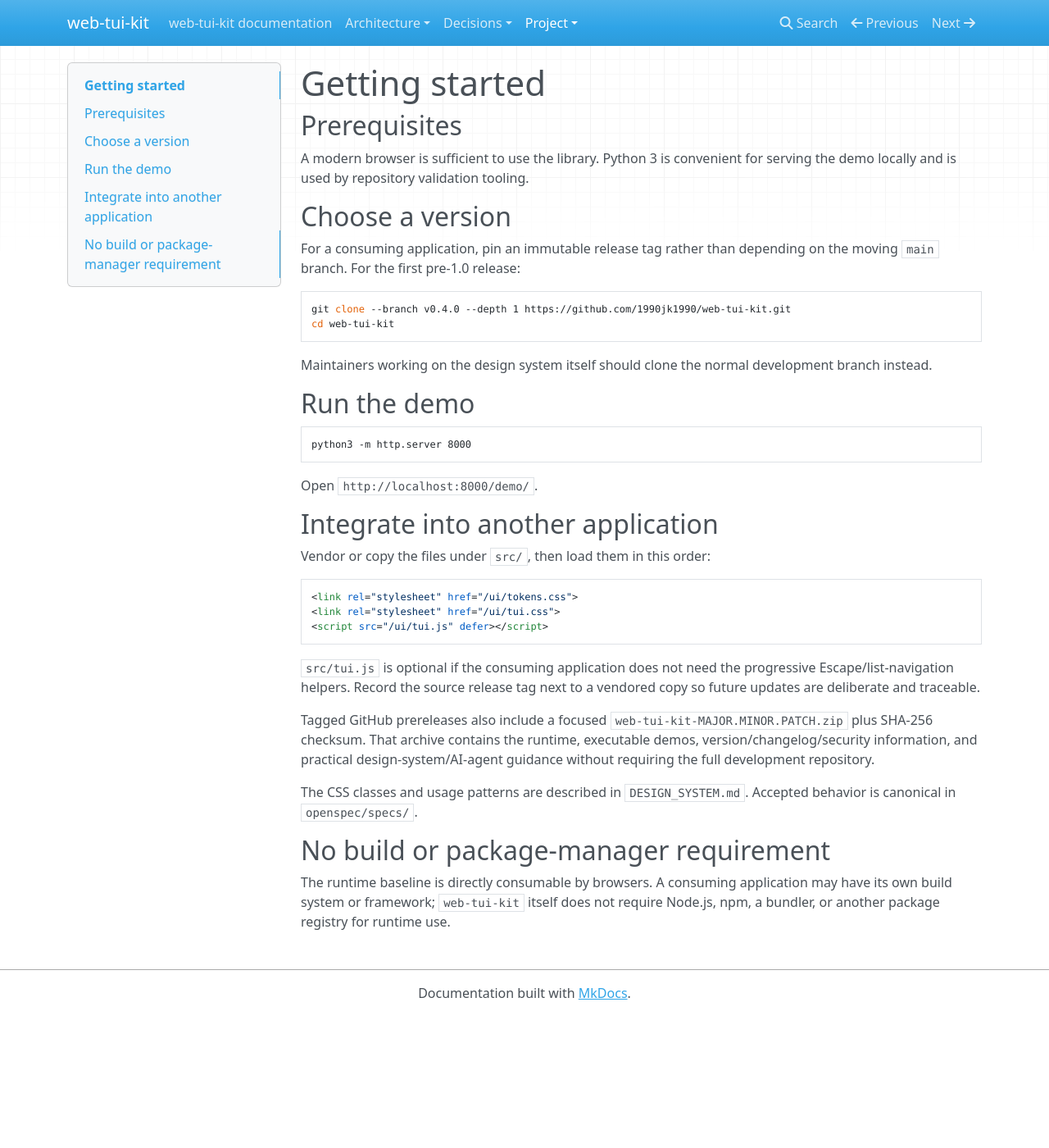
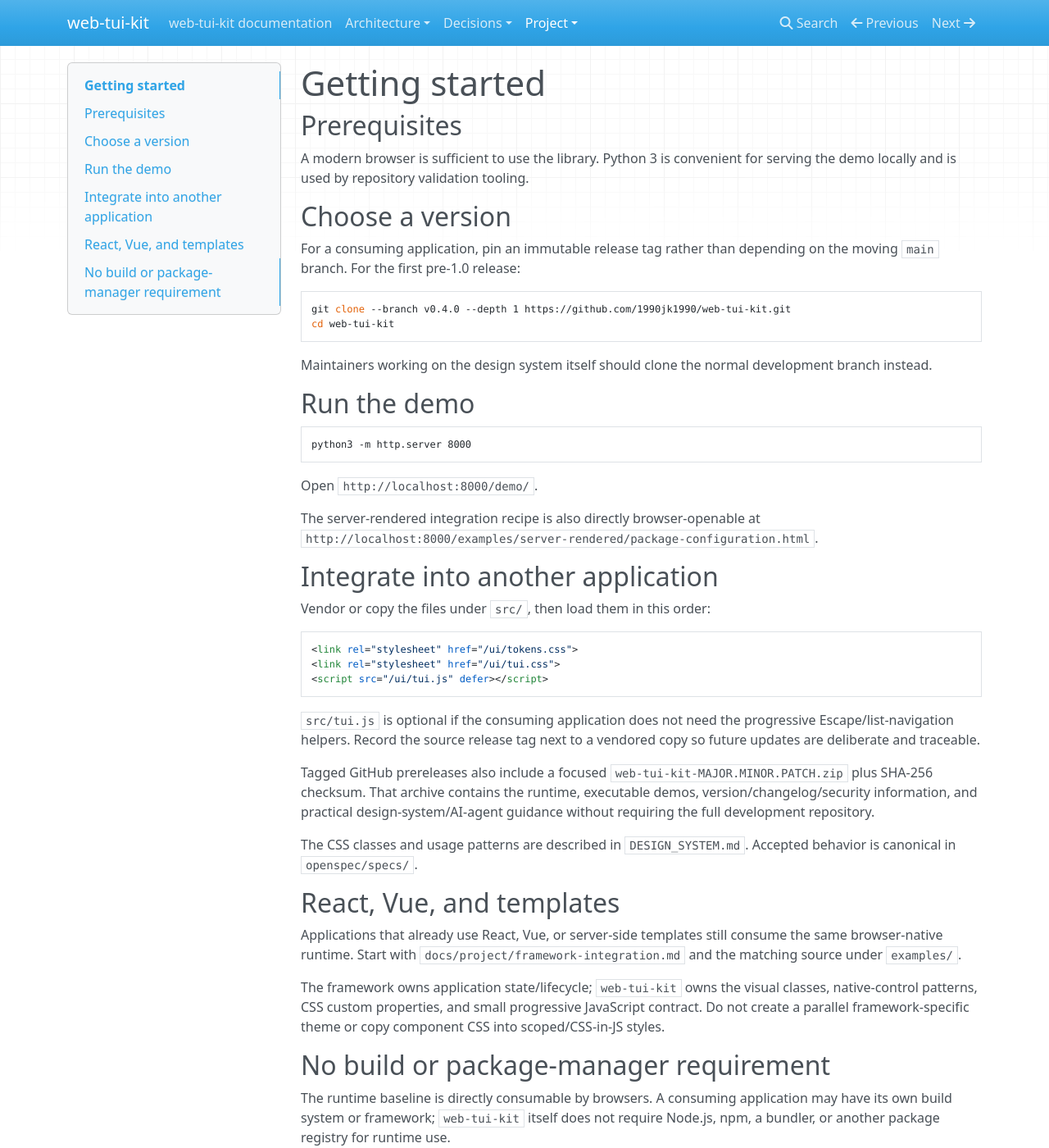
Before and after one commit to 1990jk1990/web-tui-kit, an MkDocs documentation site: the page built from docs/project/getting-started.md, in a window 1280 px wide and 1400 px high. Shown: the whole window at 82% size. Built offline with MkDocs 1.6.1, drawn with Linux system fonts in a browser that asks for light colours; nearby versions of some CDN libraries.

Commit message:
docs: add framework integration getting-started path

```diff
--- a/docs/project/getting-started.md
+++ b/docs/project/getting-started.md
@@ -23,6 +23,8 @@ python3 -m http.server 8000
 
 Open `http://localhost:8000/demo/`.
 
+The server-rendered integration recipe is also directly browser-openable at `http://localhost:8000/examples/server-rendered/package-configuration.html`.
+
 ## Integrate into another application
 
 Vendor or copy the files under `src/`, then load them in this order:
@@ -39,6 +41,12 @@ Tagged GitHub prereleases also include a focused `web-tui-kit-MAJOR.MINOR.PATCH.
 
 The CSS classes and usage patterns are described in `DESIGN_SYSTEM.md`. Accepted behavior is canonical in `openspec/specs/`.
 
+## React, Vue, and templates
+
+Applications that already use React, Vue, or server-side templates still consume the same browser-native runtime. Start with `docs/project/framework-integration.md` and the matching source under `examples/`.
+
+The framework owns application state/lifecycle; `web-tui-kit` owns the visual classes, native-control patterns, CSS custom properties, and small progressive JavaScript contract. Do not create a parallel framework-specific theme or copy component CSS into scoped/CSS-in-JS styles.
+
 ## No build or package-manager requirement
 
 The runtime baseline is directly consumable by browsers. A consuming application may have its own build system or framework; `web-tui-kit` itself does not require Node.js, npm, a bundler, or another package registry for runtime use.
```
